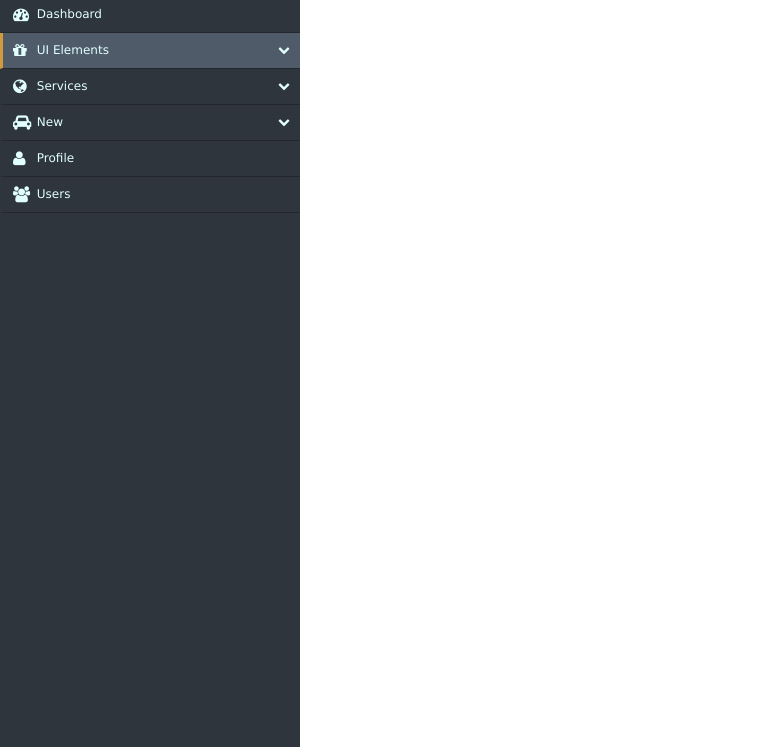
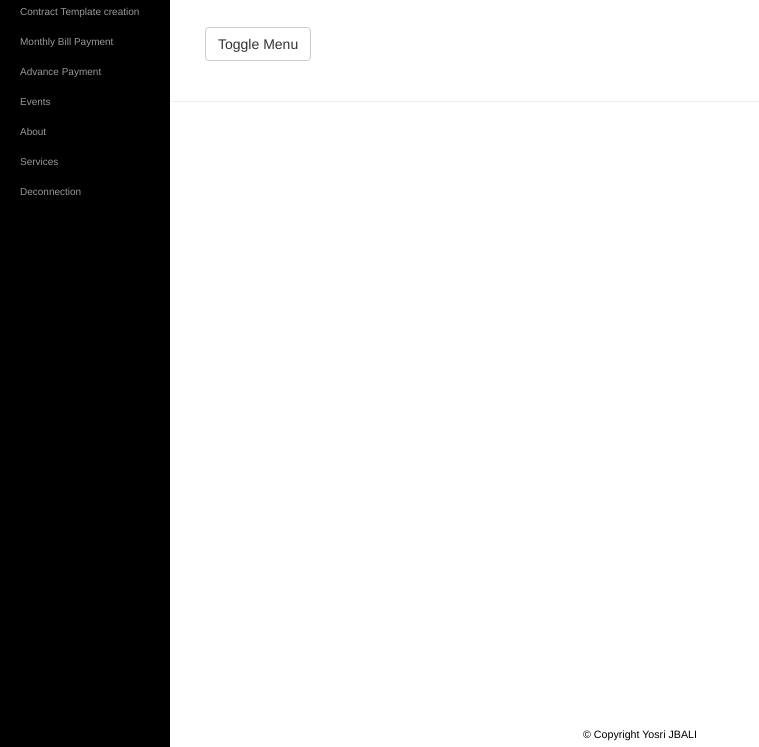
Before and after one commit to yjbali/jbsoft, a plain HTML site: page WebContent/views/template.html in a window 1280 px wide. Shown: the part 53-800 px from the top of the page, without its empty margins (0-759 px from the left). Drawn offline with nearby package versions, Linux system fonts and the light colour scheme; some packages are replaced by stand-ins of ours; files that its build step writes are made by us from their sources; no server answers; files whose address does not match are found by name.

Commit message:
change project template

```diff
--- a/WebContent/views/template.html
+++ b/WebContent/views/template.html
@@ -3,11 +3,10 @@
 
 <head>
 <meta charset="utf-8">
-<link rel="stylesheet" href="resources/css/bootstrap/bootstrap.min.css">
+<link rel="stylesheet" href="resources/css/bootstrap/bootstrap.css">
 <link rel="stylesheet" href="resources/css/app.css">
 <link rel="stylesheet" href="resources/css/ng-table.css">
 <link rel="stylesheet" href="resources/css/ng-grid.css">
-<link rel="stylesheet" href="resources/css/font-awesome.min.css">
 <script src="resources/js/angular/angular.js" type="text/javascript"></script>
 <script src="resources/js/angular/angular-resource.js"
 	type="text/javascript"></script>
@@ -34,69 +33,115 @@
 </head>
 <body ng-app="myApp">
 
-<div class="nav-side-menu">
-    <div class="brand">Brand Logo</div>
-    <i class="fa fa-bars fa-2x toggle-btn" data-toggle="collapse" data-target="#menu-content"></i>
 
-        <div class="menu-list">
+	<!--
 
-            <ul id="menu-content" class="menu-content collapse out">
-                <li>
-                  <a href="#">
-                  <i class="fa fa-dashboard fa-lg"></i> Dashboard
-                  </a>
+    <nav role="navigation" class="navbar navbar-inverse" >
+
+        Brand and toggle get grouped for better mobile display
+
+        <div class="navbar-header">
+
+            <button type="button" data-target="#navbarCollapse" data-toggle="collapse" class="navbar-toggle">
+
+                <span class="sr-only">Toggle navigation</span>
+
+                <span class="icon-bar"></span>
+
+                <span class="icon-bar"></span>
+
+                <span class="icon-bar"></span>
+
+            </button>
+
+            <a href="#" class="navbar-brand">Brand</a>
+
+        </div>
+
+        Collection of nav links, forms, and other content for toggling
+
+        <div id="navbarCollapse" class="collapse navbar-collapse">
+
+            <ul class="nav navbar-nav">
+
+                <li class="active"><a href="#">Home</a></li>
+
+                <li><a href="#">Profile</a></li>
+
+                <li class="dropdown">
+
+                    <a data-toggle="dropdown" class="dropdown-toggle" href="#">Messages <b class="caret"></b></a>
+
+                    <ul role="menu" class="dropdown-menu">
+
+                        <li><a href="#">Inbox</a></li>
+
+                        <li><a href="#">Drafts</a></li>
+                        <li><a href="#">Sent Items</a></li>
+                        <li class="divider"></li>
+                        <li><a href="#">Trash</a></li>
+                    </ul>
                 </li>
+            </ul>
+            <form role="search" class="navbar-form navbar-left">
 
-                <li  data-toggle="collapse" data-target="#products" class="collapsed active">
-                  <a href="#"><i class="fa fa-gift fa-lg"></i> UI Elements <span class="arrow"></span></a>
-                </li>
-                <ul class="sub-menu collapse" id="products">
-                    <li class="active"><a href="#">CSS3 Animation</a></li>
-                    <li><a href="#">General</a></li>
-                    <li><a href="#">Buttons</a></li>
-                    <li><a href="#">Tabs & Accordions</a></li>
-                    <li><a href="#">Typography</a></li>
-                    <li><a href="#">FontAwesome</a></li>
-                    <li><a href="#">Slider</a></li>
-                    <li><a href="#">Panels</a></li>
-                    <li><a href="#">Widgets</a></li>
-                    <li><a href="#">Bootstrap Model</a></li>
-                </ul>
+                <div class="form-group">
+                    <input type="text" placeholder="Search" class="form-control">
+                </div>
+            </form>
+            <ul class="nav navbar-nav navbar-right">
+                <li><a href="#">Login</a></li>
+            </ul>
+        </div>
+    </nav>
 
 
-                <li data-toggle="collapse" data-target="#service" class="collapsed">
-                  <a href="#"><i class="fa fa-globe fa-lg"></i> Services <span class="arrow"></span></a>
-                </li>
-                <ul class="sub-menu collapse" id="service">
-                  <li>New Service 1</li>
-                  <li>New Service 2</li>
-                  <li>New Service 3</li>
-                </ul>
 
 
-                <li data-toggle="collapse" data-target="#new" class="collapsed">
-                  <a href="#"><i class="fa fa-car fa-lg"></i> New <span class="arrow"></span></a>
-                </li>
-                <ul class="sub-menu collapse" id="new">
-                  <li>New New 1</li>
-                  <li>New New 2</li>
-                  <li>New New 3</li>
-                </ul>
+ -->
+	<div id="wrapper">
+		<!-- Sidebar -->
+		<div id="sidebar-wrapper">
+			<ul class="sidebar-nav">
+				<li class="sidebar-brand"><a href="#">Application Menu</a></li>
+				<li><a href="#/contempconfig">Contract Template creation</a></li>
+				<li><a href="#/monthlybillpayment">Monthly Bill Payment</a></li>
+				<li><a href="#/advancepayment">Advance Payment</a></li>
+				<li><a href="#">Events</a></li>
+				<li><a href="#">About</a></li>
+				<li><a href="#">Services</a></li>
+				<li><a href="index.html">Deconnection</a></li>
+				<!-- <li class="divider"></li>
+								<li><a class="pull-right">Copyright
+										&copy; CTRTEMPCRTION 2014</a></li>
+			      <li class="divider"></li> -->
+			</ul>
+		</div>
+		<!-- /#sidebar-wrapper -->
+		<!-- Page Content -->
+		<div id="page-content-wrapper">
+			<div class="container-fluid">
+				<div class="row">
+					<div class="col-lg-12">
+						<div ng-view></div>
+						<br /> <br /> <br /> <a href="#menu-toggle"
+							class="btn btn-default" id="menu-toggle">Toggle Menu</a>
+					</div>
+				</div>
+			</div>
+		</div>
+		<!-- /#page-content-wrapper -->
+	</div>
 
+	<hr>
 
-                 <li>
-                  <a href="#">
-                  <i class="fa fa-user fa-lg"></i> Profile
-                  </a>
-                  </li>
+	<div id="bottomFrame">&copy; Copyright Yosri JBALI</div>
 
-                 <li>
-                  <a href="#">
-                  <i class="fa fa-users fa-lg"></i> Users
-                  </a>
-                </li>
-            </ul>
-     </div>
-</div>
+	<script type="text/javascript">
+		$("#menu-toggle").click(function(e) {
+			e.preventDefault();
+			$("#wrapper").toggleClass("toggled");
+		});
+	</script>
 </body>
 </html>
```
